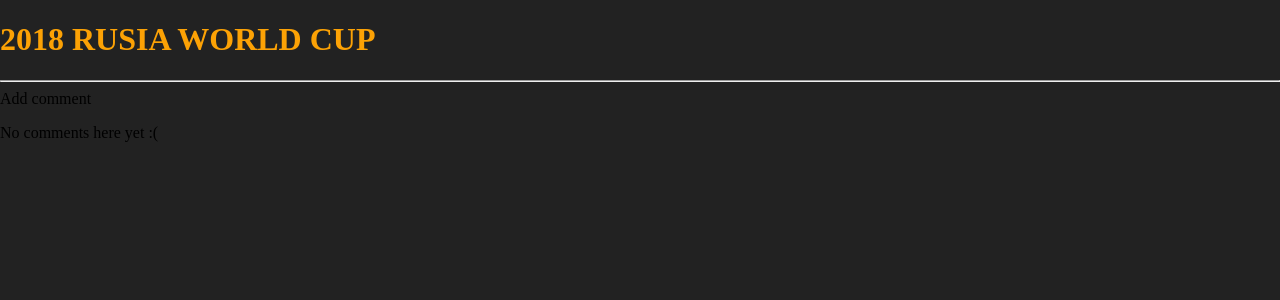
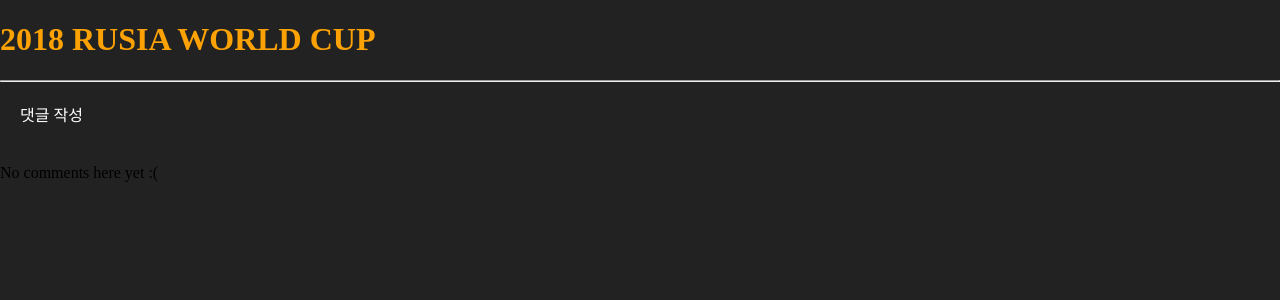
Before and after one commit to dlalstn604/mangogirls, a Django app: template blog/templates/blog/soccer_detail.html in a window 1280 px wide. Shown: the top 300 px of the page. Run offline with Django 3.2, Linux system fonts and the light colour scheme; the template is opened without the code that fills it, so the values that code supplies are empty.

Commit message:
댓글 수정

```diff
--- a/blog/templates/blog/add_comment_to_post.html
+++ b/blog/templates/blog/add_comment_to_post.html
@@ -1,8 +1,8 @@
 {% extends 'blog/base.html' %}
 
 {% block content %}
-    <h1>New comment</h1>
     <form method="POST" class="post-form">{% csrf_token %}
+        <h1 class="comment">New comment</h1>
         {{ form.as_p }}
         <button type="submit" class="save btn btn-default">Send</button>
     </form>
--- a/blog/templates/blog/soccer_detail.html
+++ b/blog/templates/blog/soccer_detail.html
@@ -13,13 +13,16 @@
         </div>
     </div>
 <hr>
-<a class="btn btn-default" href="{% url 'blog:add_comment_to_post' pk=soccer.pk %}">Add comment</a>
+<div class="comment">
+        <a class="btn btn-default" href="{% url 'blog:add_comment_to_post' pk=soccer.pk %}">댓글 작성</a><br><br>
+</div>
 {% for comment in soccer.comments.all %}
+
     <div class="comment">
+        <a class="btn btn-default" href="{% url 'blog:comment_remove' pk=comment.pk %}">댓글 삭제</a><br>
         <div class="date">{{ comment.created_date }}</div>
         <strong>{{ comment.author }}</strong>
         <p>{{ comment.text|linebreaks }}</p>
-        <a class="btn btn-default" href="{% url 'blog:comment_remove' pk=comment.pk %}"><span class="glyphicon glyphicon-remove"></span></a>
     </div>
 {% empty %}
     <p>No comments here yet :(</p>
--- a/blog/views.py
+++ b/blog/views.py
@@ -6,7 +6,6 @@ from .models import Soccer
 from django.contrib.auth.decorators import login_required
 from django.shortcuts import render, get_object_or_404, redirect
 from django.utils import timezone
-
 from blog.forms import SoccerForm, CommentForm
 from .models import Soccer, Comment
 
@@ -62,7 +61,7 @@ def add_comment_to_post(request, pk):
         form = CommentForm(request.POST)
         if form.is_valid():
             comment = form.save(commit=False)
-            comment.post = post
+            comment.soccer = post
             comment.save()
             return redirect('blog:soccer_detail', pk=post.pk)
     else:
@@ -73,4 +72,4 @@ def add_comment_to_post(request, pk):
 def comment_remove(request, pk):
     comment = get_object_or_404(Comment, pk=pk)
     comment.delete()
-    return redirect('blog:soccer_detail', pk=comment.post.pk)
+    return redirect('blog:soccer_detail', pk=comment.soccer.pk)
```
